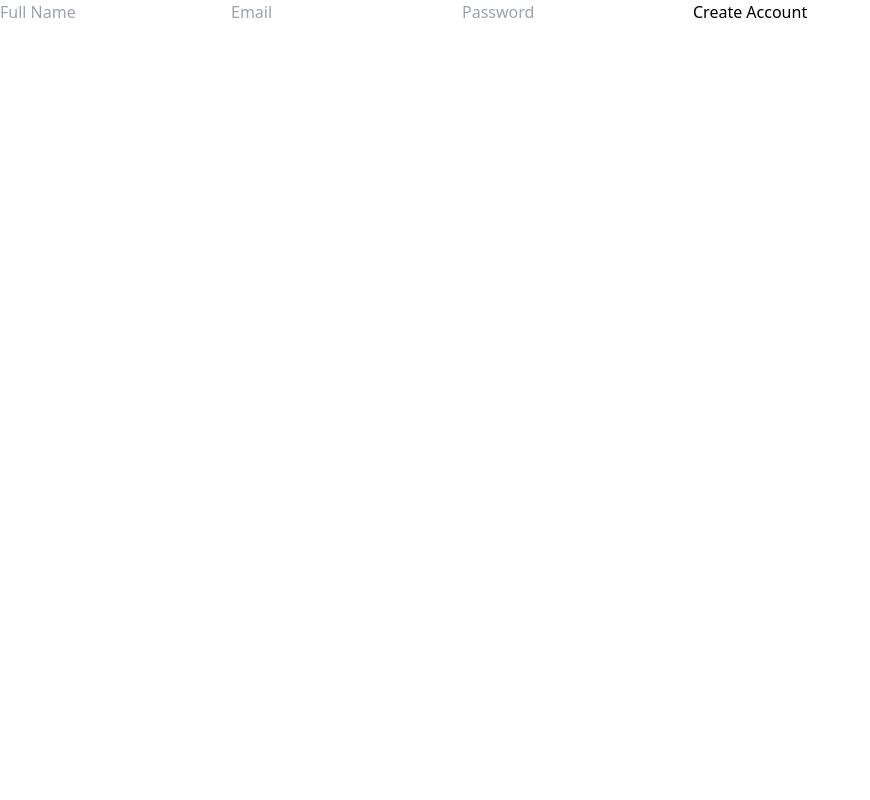
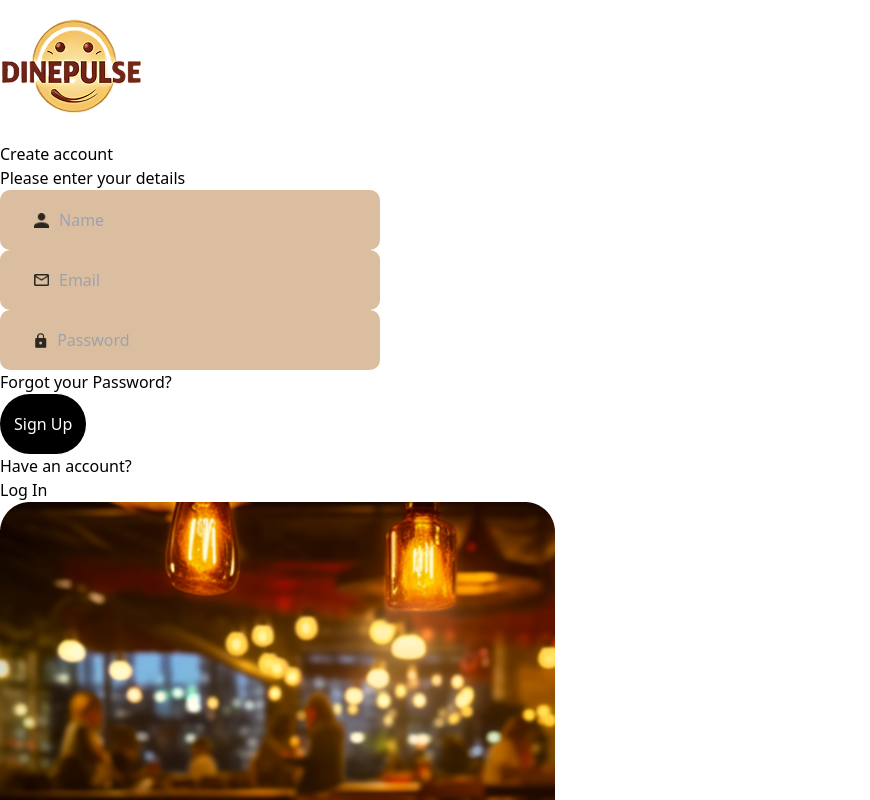
Before and after one commit to OUSL-PTR3-DinePulse/DinePulse-App, a React (Vite) app: page /signup in a window 1280 px wide. Shown: the top 800 px of the page, without its empty margins (0-870 px from the left). Built offline with nearby package versions, Linux system fonts and the light colour scheme; no server answers.

Commit message:
Done SignUp page

```diff
--- a/src/pages/SignUpPage.jsx
+++ b/src/pages/SignUpPage.jsx
@@ -1,8 +1,17 @@
+import React from 'react'
+import logoImage from "../Assets/dinepulse-logo.png";
+import "../Style/input.css";
+import "../Style/submit.css";
+import user from "../Assets/user.png"
+import pass from '../Assets/pass.png'
+import mail from '../Assets/email.png'
+import tablepng from '../Assets/Rectangle 14.png'
 import { useState } from "react";
 import { useNavigate } from "react-router-dom";
 import { useAuth } from "../context/AuthContext";
 
-export default function Signup() {
+
+function SignupPage() {
   const { signUp } = useAuth();
   const navigate = useNavigate();
   const [form, setForm] = useState({ fullName:"", email:"", password:"" });
@@ -14,11 +23,55 @@ export default function Signup() {
   };
 
   return (
-    <form onSubmit={handleSubmit}>
-      <input placeholder="Full Name" onChange={(e)=>setForm({...form,fullName:e.target.value})}/>
-      <input placeholder="Email" onChange={(e)=>setForm({...form,email:e.target.value})}/>
-      <input type="password" placeholder="Password" onChange={(e)=>setForm({...form,password:e.target.value})}/>
-      <button>Create Account</button>
-    </form>
-  );
+    <div className="flex flex-col md:flex-row min-h-screen min-w-screen justify-center bg-[#FAFACC]">
+      <div className='  gap-8 min-w-[35%] flex flex-col  md:min-w-[35%] justify-center px-6 md:px-0 py-8 md:py-0'>
+        <img src={logoImage} alt="logo" className='max-w-[120px]'/>
+        <div className='flex flex-col'>
+          <div className="text-3xl font-bold font-sans"> Create account</div>
+          <div className="text-sm font-bold text-gray-500">Please enter your details</div>
+        </div>
+        <form onSubmit={handleSubmit} className='flex flex-col gap-8' autoComplete="off">
+        <div className='input'>
+          <img src={user} />
+          <input type="text" placeholder='Name' onChange={(e)=>setForm({...form,fullName:e.target.value})}  autoComplete="off"/>
+        </div>
+        <div className='input'>
+          <img src={mail} />
+          <input type="text" placeholder='Email' onChange={(e)=>setForm({...form,email:e.target.value})}  autoComplete="off"/>
+        </div>
+        <div className='input'>
+          <img src={pass} />
+          <input type="password" placeholder='Password' onChange={(e)=>setForm({...form,password:e.target.value})}  autoComplete="off"/>
+        </div>
+        <div className='w-[380px] flex text-center justify-center underline'>
+          Forgot your Password?
+        </div><button>
+        <div className='submit'>
+          Sign Up
+        </div></button></form>
+        <div className='flex flex-row gap-1 font-medium text-gray-500'>
+          <div>Have an account?</div>
+          <div className='text-blue-700 underline'>Log In</div>
+        </div>
+      </div>
+
+
+
+
+      <div className='md:min-w-[35%] min-h-[300px] flex items-center justify-center px-6 md:px-0 py-8 md:py-0'>
+        <div className=' flex flex-col items-center justify-center'>
+          <img src={tablepng} className="w-full h-auto rounded-lg"/>
+          <div className="text-white text-center mt-[-100px] font-serif" >
+             No apps to download, just simple, instant feedback right at the table. <br/>Because every opinion counts, and every diner matters.<br/> Welcome to DinePulse.
+          </div>
+        </div>
+      </div>
+
+
+
+
+    </div>
+  )
 }
+
+export default SignupPage
```
